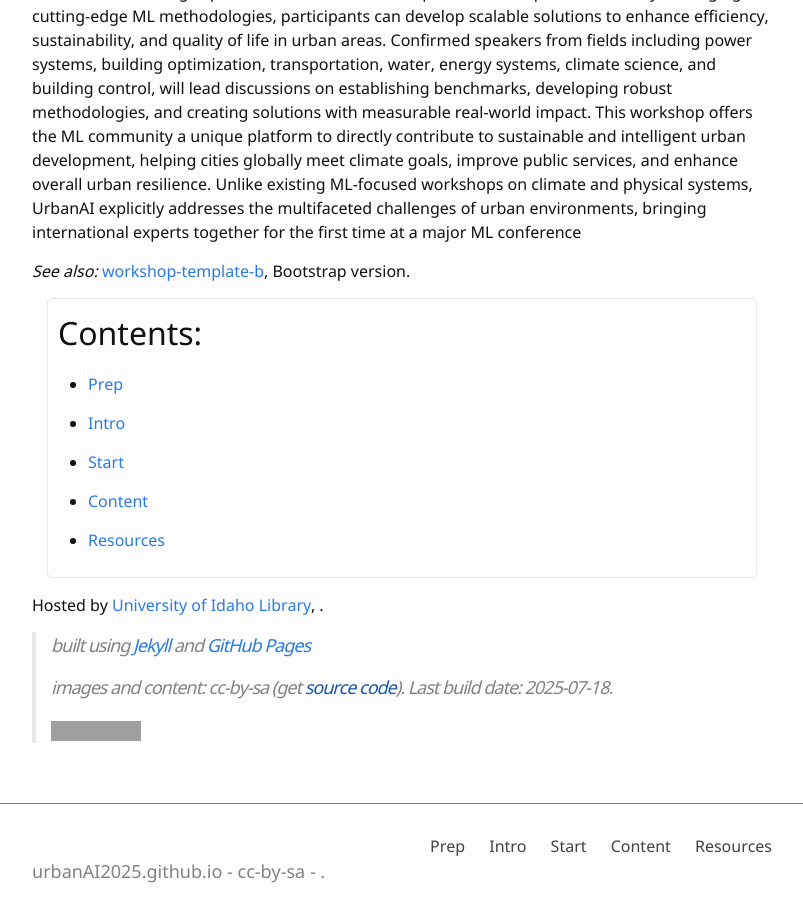
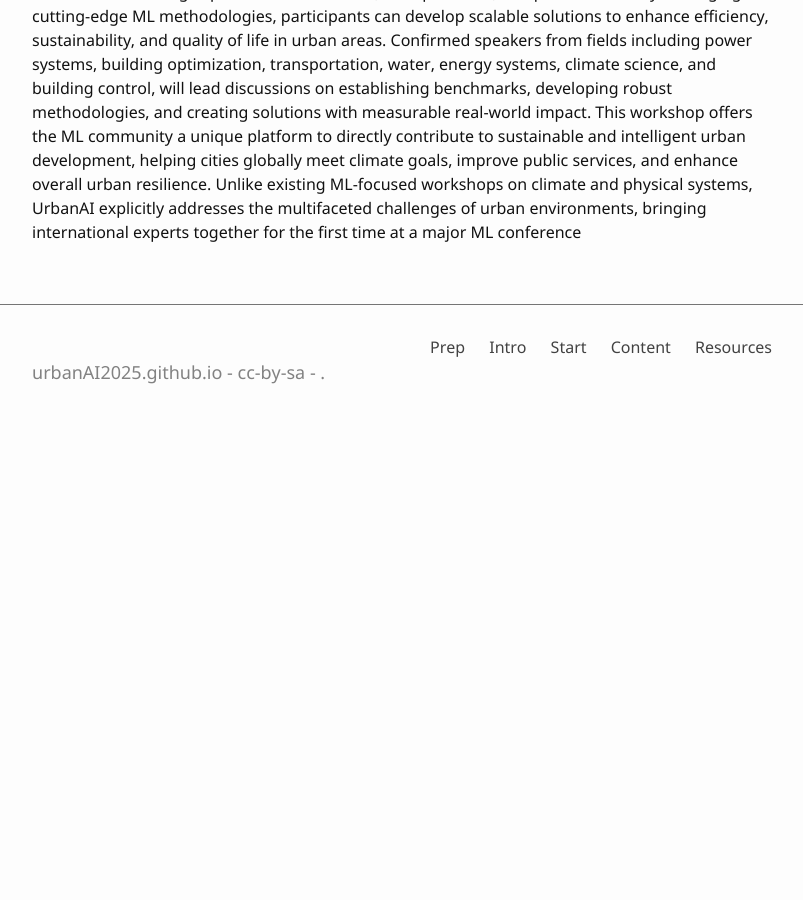
Before and after one commit to urbanAI2025/urbanAI2025.github.io, a Jekyll site: the page built from index.md, in a window 1280 px wide and 900 px high, scrolled down 999 px. Shown: the whole window, without its empty margins (238-1041 px from the left). Built offline with Jekyll 4.4.1, drawn with Linux system fonts in a browser that asks for light colours; our own code applies the rules of GitHub Pages for plain Markdown files; after the commit the page ends 1430 px from its top, so only the background shows below that; grey boxes are pictures that could not be loaded.

Commit message:
Update index.md

```diff
--- a/index.md
+++ b/index.md
@@ -26,22 +26,3 @@ a unique platform to directly contribute to sustainable and intelligent urban de
 cities globally meet climate goals, improve public services, and enhance overall urban resilience. Unlike existing ML-focused workshops on climate and physical systems, UrbanAI explicitly
 addresses the multifaceted challenges of urban environments, bringing international experts together
 for the first time at a major ML conference
-
-*See also:* [workshop-template-b](https://evanwill.github.io/workshop-template-b/), Bootstrap version.
-
-<div class="toc" markdown="1">
-## Contents:
-
-{% for lesson in site.pages %}
-{% if lesson.nav == true %}- [{{ lesson.title }}]({{ lesson.url | relative_url }}){% endif %}
-{% endfor %}
-</div>
-
-Hosted by [University of Idaho Library](http://www.lib.uidaho.edu/), {{ site.pub_year }}.
-
-> built using [Jekyll](https://jekyllrb.com/) and [GitHub Pages](https://pages.github.com/)
->
-> images and content: cc-by-sa <a href="https://github.com/{{ site.github_username }}">{{ site.author }}</a> {{ site.pub_year}} (get [source code]({{ site.repo }})).
-> Last build date: {{ site.time | date: "%Y-%m-%d" }}.
->
-> <a href="http://creativecommons.org/licenses/by-sa/4.0/" rel="license"><img style="border-width: 0;" src="https://i.creativecommons.org/l/by-sa/4.0/88x31.png" alt="Creative Commons License" /></a>
```
